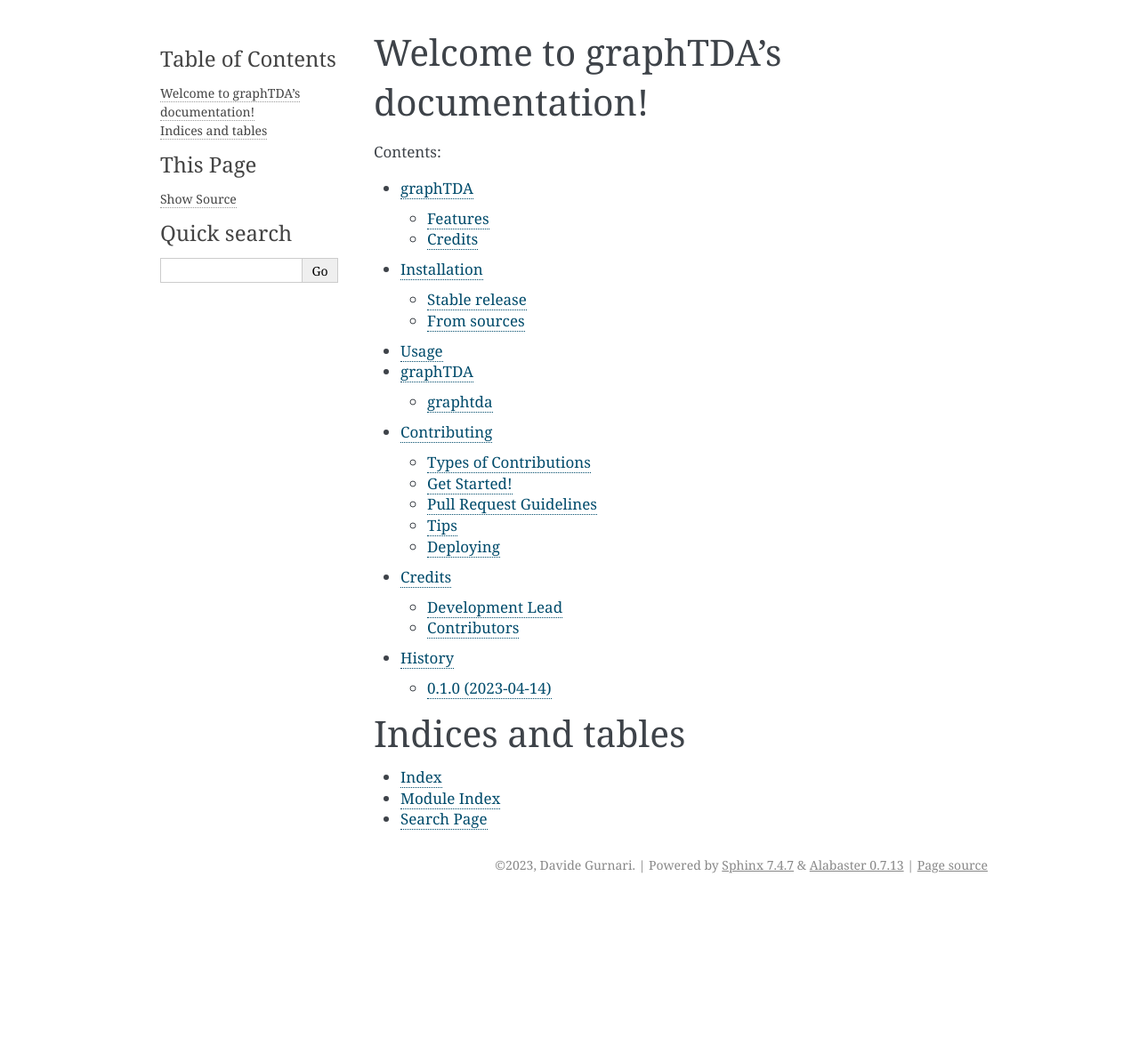
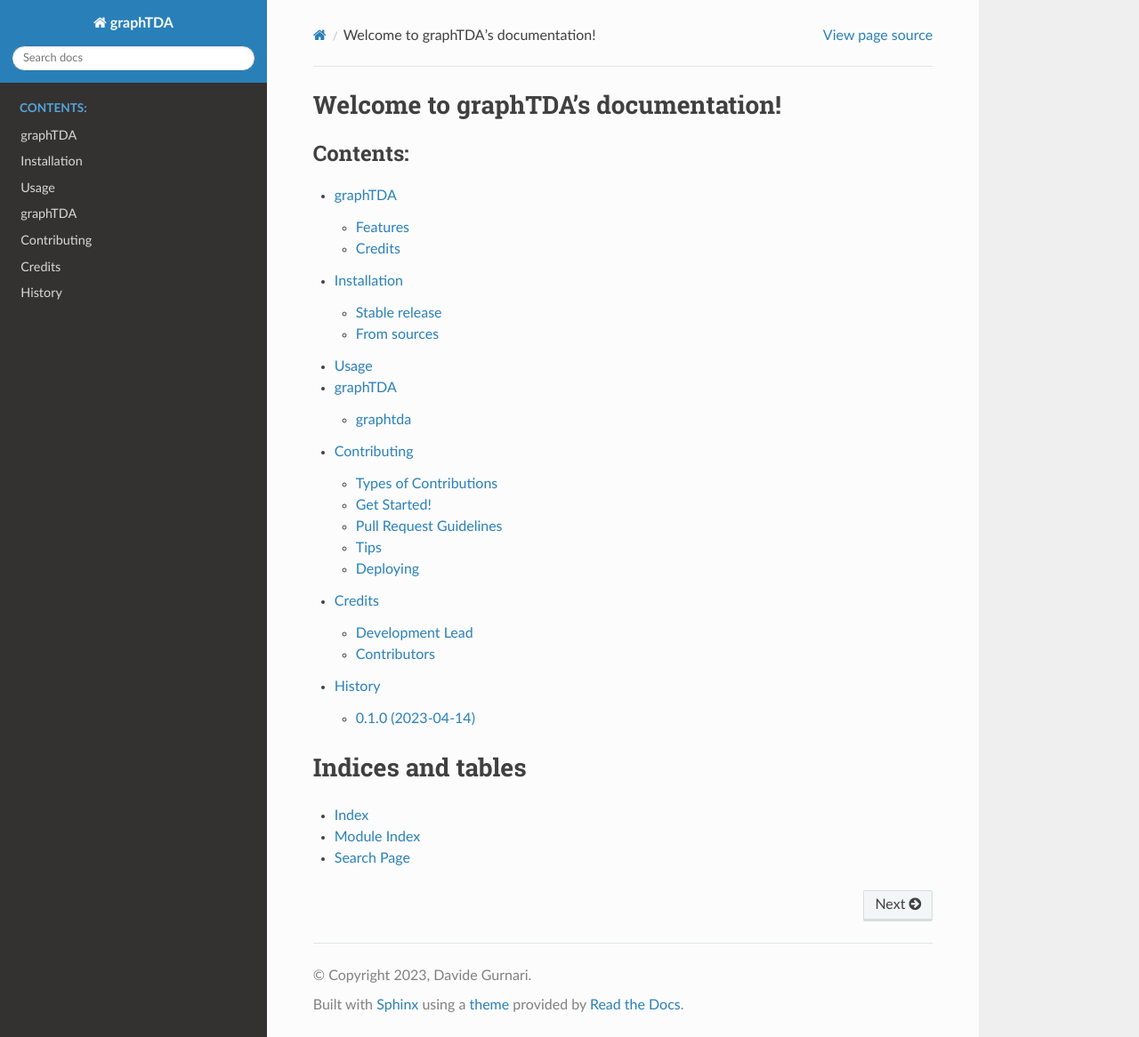
Before and after one commit to dgurnari/graphtda, a Sphinx documentation site: the page built from docs/index.rst, in a window 1280 px wide and 1166 px high. Shown: the whole window at 89% size. Built offline with Sphinx 7.4.7 and the Read the Docs theme 2.0.0, drawn with Linux system fonts in a browser that asks for light colours; some of the changed lines change nothing that is shown.

Commit message:
new conf file

```diff
--- a/docs/conf.py
+++ b/docs/conf.py
@@ -1,195 +1,60 @@
-#!/usr/bin/env python
-#
-# graphtda documentation build configuration file, created by
-# sphinx-quickstart on Fri Jun  9 13:47:02 2017.
-#
-# This file is execfile()d with the current directory set to its
-# containing dir.
-#
-# Note that not all possible configuration values are present in this
-# autogenerated file.
-#
-# All configuration values have a default; values that are commented out
-# serve to show the default.
-
-# If extensions (or modules to document with autodoc) are in another
-# directory, add these directories to sys.path here. If the directory is
-# relative to the documentation root, use os.path.abspath to make it
-# absolute, like shown here.
-#
 import os
 import sys
-sys.path.insert(0, os.path.abspath('..'))
 
-import graphtda
+sys.path.insert(0, os.path.abspath("../../"))
 
-import mock
+print(os.getcwd())
 
-MOCK_MODULES = [
-    "numpy",
+
+# Configuration file for the Sphinx documentation builder.
+#
+# For the full list of built-in configuration values, see the documentation:
+# https://www.sphinx-doc.org/en/master/usage/configuration.html
+
+# -- Project information -----------------------------------------------------
+# https://www.sphinx-doc.org/en/master/usage/configuration.html#project-information
+
+project = "graphTDA"
+copyright = "2023, Davide Gurnari"
+author = "Davide Gurnari"
+release = "0.1"
+
+# -- General configuration ---------------------------------------------------
+# https://www.sphinx-doc.org/en/master/usage/configuration.html#general-configuration
+
+extensions = [
+    "sphinx.ext.autosummary",
+    "sphinx.ext.autodoc",
+    "sphinx.ext.napoleon",
+    "myst_parser",
+]
+
+source_suffix = {
+    ".rst": "restructuredtext",
+    ".md": "markdown",
+}
+
+templates_path = ["_templates"]
+exclude_patterns = []
+
+autoclass_content = "both"
+
+autodoc_mock_imports = [
+    'numpy',
     "pandas",
     "networkx",
-    "numba",
     "matplotlib",
-    "bokeh",
     "sklearn",
     "scipy",
     "tqdm",
-    "pyrivet",
-    "ot"]
-
-for mod_name in MOCK_MODULES:
-    sys.modules[mod_name] = mock.Mock()
-
-# -- General configuration ---------------------------------------------
-
-# If your documentation needs a minimal Sphinx version, state it here.
-#
-# needs_sphinx = '1.0'
-
-# Add any Sphinx extension module names here, as strings. They can be
-# extensions coming with Sphinx (named 'sphinx.ext.*') or your custom ones.
-extensions = ['sphinx.ext.autodoc', 'sphinx.ext.viewcode', "sphinx.ext.autosummary",
-              "sphinx.ext.napoleon",  "myst_parser"
+    'pyrivet',
+    'ot'
 ]
 
-# Add any paths that contain templates here, relative to this directory.
-templates_path = ['_templates']
+# -- Options for HTML output -------------------------------------------------
+# https://www.sphinx-doc.org/en/master/usage/configuration.html#options-for-html-output
 
-# The suffix(es) of source filenames.
-# You can specify multiple suffix as a list of string:
-#
-# source_suffix = ['.rst', '.md']
-source_suffix = '.rst'
+html_theme = "sphinx_rtd_theme"
+# html_theme = 'classic'
 
-# The master toctree document.
-master_doc = 'index'
-
-# General information about the project.
-project = 'graphTDA'
-copyright = "2023, Davide Gurnari"
-author = "Davide Gurnari"
-
-# The version info for the project you're documenting, acts as replacement
-# for |version| and |release|, also used in various other places throughout
-# the built documents.
-#
-# The short X.Y version.
-version = graphtda.__version__
-# The full version, including alpha/beta/rc tags.
-release = graphtda.__version__
-
-# The language for content autogenerated by Sphinx. Refer to documentation
-# for a list of supported languages.
-#
-# This is also used if you do content translation via gettext catalogs.
-# Usually you set "language" from the command line for these cases.
-language = None
-
-# List of patterns, relative to source directory, that match files and
-# directories to ignore when looking for source files.
-# This patterns also effect to html_static_path and html_extra_path
-exclude_patterns = ['_build', 'Thumbs.db', '.DS_Store']
-
-# The name of the Pygments (syntax highlighting) style to use.
-pygments_style = 'sphinx'
-
-# If true, `todo` and `todoList` produce output, else they produce nothing.
-todo_include_todos = False
-
-
-# -- Options for HTML output -------------------------------------------
-
-# The theme to use for HTML and HTML Help pages.  See the documentation for
-# a list of builtin themes.
-#
-html_theme = 'alabaster'
-
-# Theme options are theme-specific and customize the look and feel of a
-# theme further.  For a list of options available for each theme, see the
-# documentation.
-#
-# html_theme_options = {}
-
-# Add any paths that contain custom static files (such as style sheets) here,
-# relative to this directory. They are copied after the builtin static files,
-# so a file named "default.css" will overwrite the builtin "default.css".
-html_static_path = ['_static']
-
-
-# -- Options for HTMLHelp output ---------------------------------------
-
-# Output file base name for HTML help builder.
-htmlhelp_basename = 'graphtdadoc'
-
-
-# -- Options for LaTeX output ------------------------------------------
-
-latex_elements = {
-    # The paper size ('letterpaper' or 'a4paper').
-    #
-    # 'papersize': 'letterpaper',
-
-    # The font size ('10pt', '11pt' or '12pt').
-    #
-    # 'pointsize': '10pt',
-
-    # Additional stuff for the LaTeX preamble.
-    #
-    # 'preamble': '',
-
-    # Latex figure (float) alignment
-    #
-    # 'figure_align': 'htbp',
-}
-
-# Grouping the document tree into LaTeX files. List of tuples
-# (source start file, target name, title, author, documentclass
-# [howto, manual, or own class]).
-latex_documents = [
-    (master_doc, 'graphtda.tex',
-     'graphTDA Documentation',
-     'Davide Gurnari', 'manual'),
-]
-
-
-# -- Options for manual page output ------------------------------------
-
-# One entry per manual page. List of tuples
-# (source start file, name, description, authors, manual section).
-man_pages = [
-    (master_doc, 'graphtda',
-     'graphTDA Documentation',
-     [author], 1)
-]
-
-
-# -- Options for Texinfo output ----------------------------------------
-
-# Grouping the document tree into Texinfo files. List of tuples
-# (source start file, target name, title, author,
-#  dir menu entry, description, category)
-texinfo_documents = [
-    (master_doc, 'graphtda',
-     'graphTDA Documentation',
-     author,
-     'graphtda',
-     'One line description of project.',
-     'Miscellaneous'),
-]
-
-
-
-autodoc_mock_imports = [
-    "numpy",
-    "pandas",
-    "networkx",
-    "numba",
-    "matplotlib",
-    "bokeh",
-    "sklearn",
-    "scipy",
-    "tqdm",
-    "pyrivet",
-    "ot"
-]
+html_static_path = ["_static"]
```
